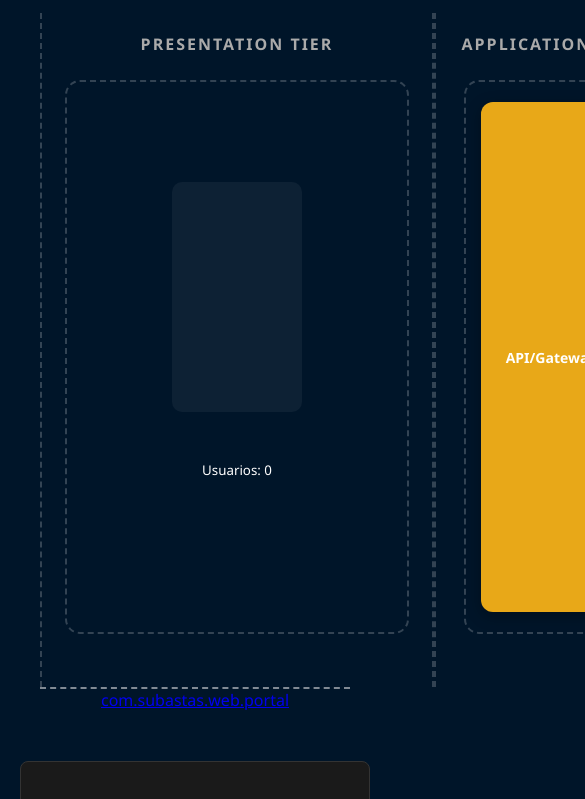
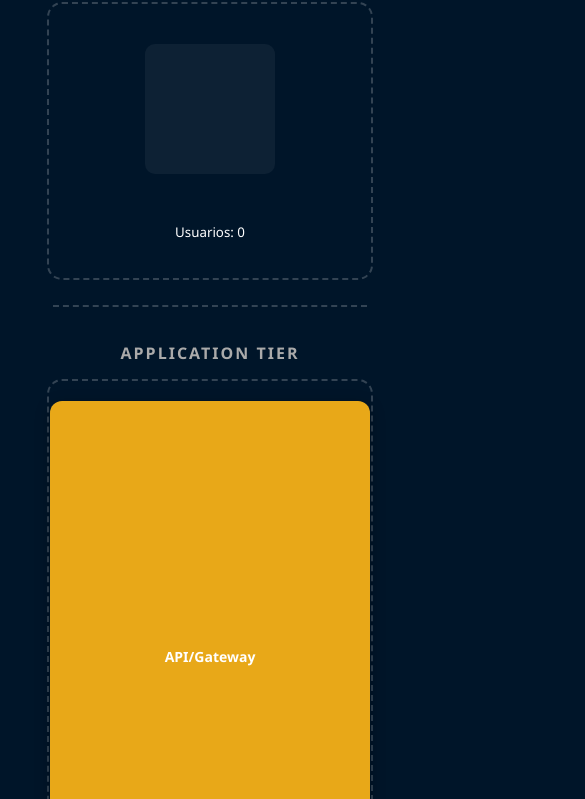
Before and after one commit to meyerowitz/Simulador_SistemaDistribuido_Online, a plain HTML site: page index.html in a window 390 px wide. Shown: the part 204-1003 px from the top of the page, 585 px wide, since content can reach past the window. Drawn offline with Linux system fonts and the light colour scheme; a script that the page names is missing.

Commit message:
responsive al index

```diff
--- a/index.html
+++ b/index.html
@@ -266,7 +266,81 @@
     background: #282a36;
 }
 
+/* --- ESTILOS RESPONSIVE --- */
 
+/* Ajustes para Tablets (Pantallas menores a 1024px) */
+@media (max-width: 1024px) {
+    div[style*="flex-direction: row"] {
+        flex-wrap: wrap;
+        justify-content: center;
+    }
+
+    .tier {
+        width: 45% !important; /* Dos columnas en tablets */
+        margin: 10px 1%;
+    }
+}
+
+/* Ajustes para Móviles (Pantallas menores a 768px) */
+@media (max-width: 768px) {
+    .body {
+        padding: 10px;
+    }
+
+    /* Convertimos el flujo horizontal principal a vertical */
+    div[style*="flex-direction: row"] {
+        flex-direction: column !important;
+        align-items: center;
+    }
+
+    .tier {
+        width: 95% !important; /* Una columna que ocupa casi todo el ancho */
+        border-left: none;
+        border-right: none;
+        border-bottom: 2px dashed rgba(255,255,255,0.2);
+        padding: 15px 0;
+    }
+
+    .tier-container {
+        width: 90% !important;
+        height: auto !important; /* Permitimos que crezca según el contenido */
+        min-height: 200px;
+        margin: 10px 0;
+    }
+
+    .box, .simple-box {
+        width: 100% !important; /* Cajas adaptables al ancho del contenedor */
+        max-width: 280px;
+    }
+
+    /* Ajuste específico para el área de usuarios */
+    #users-container {
+        margin-top: 20px;
+        min-height: 100px;
+    }
+
+    /* Ajuste para la sección de controles */
+    .controls {
+        width: 100%;
+        padding: 15px;
+    }
+
+    button {
+        width: 100%; /* Botones grandes y fáciles de tocar en móvil */
+        margin: 5px 0;
+    }
+}
+
+/* Ajuste para el simulador de líneas (LeaderLine) */
+@media (max-width: 768px) {
+    /* Nota: Las líneas de LeaderLine usan posiciones absolutas.
+       Al cambiar a diseño vertical, es posible que necesites llamar
+       a la función .position() de tus líneas en JS para que se refresquen.
+    */
+    .leader-line {
+        display: none; /* Opcional: ocultar líneas en móvil si se amontonan */
+    }
+}
 
     </style>
     <script src="https://cdn.jsdelivr.net/npm/leader-line-new/leader-line.min.js"></script>
```
